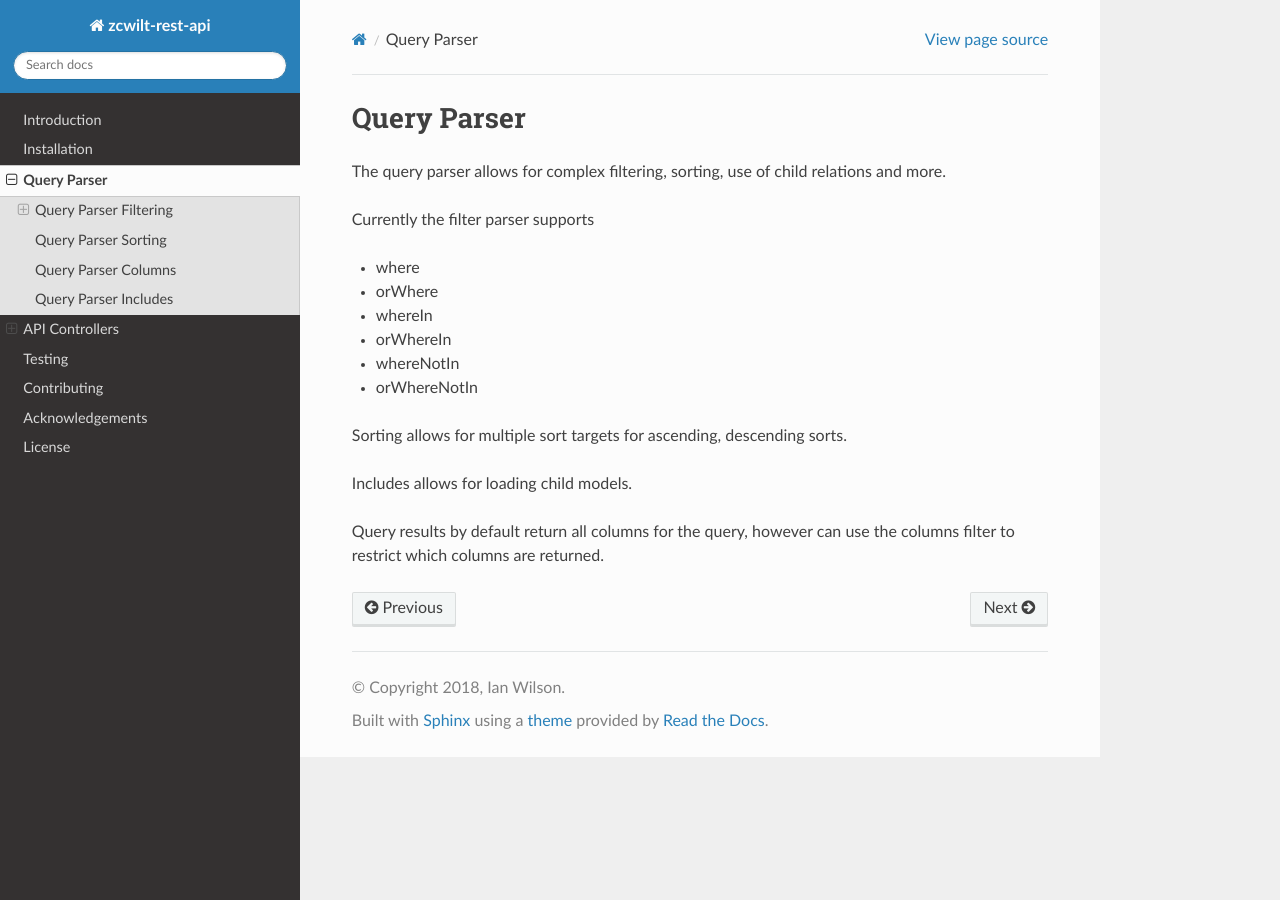
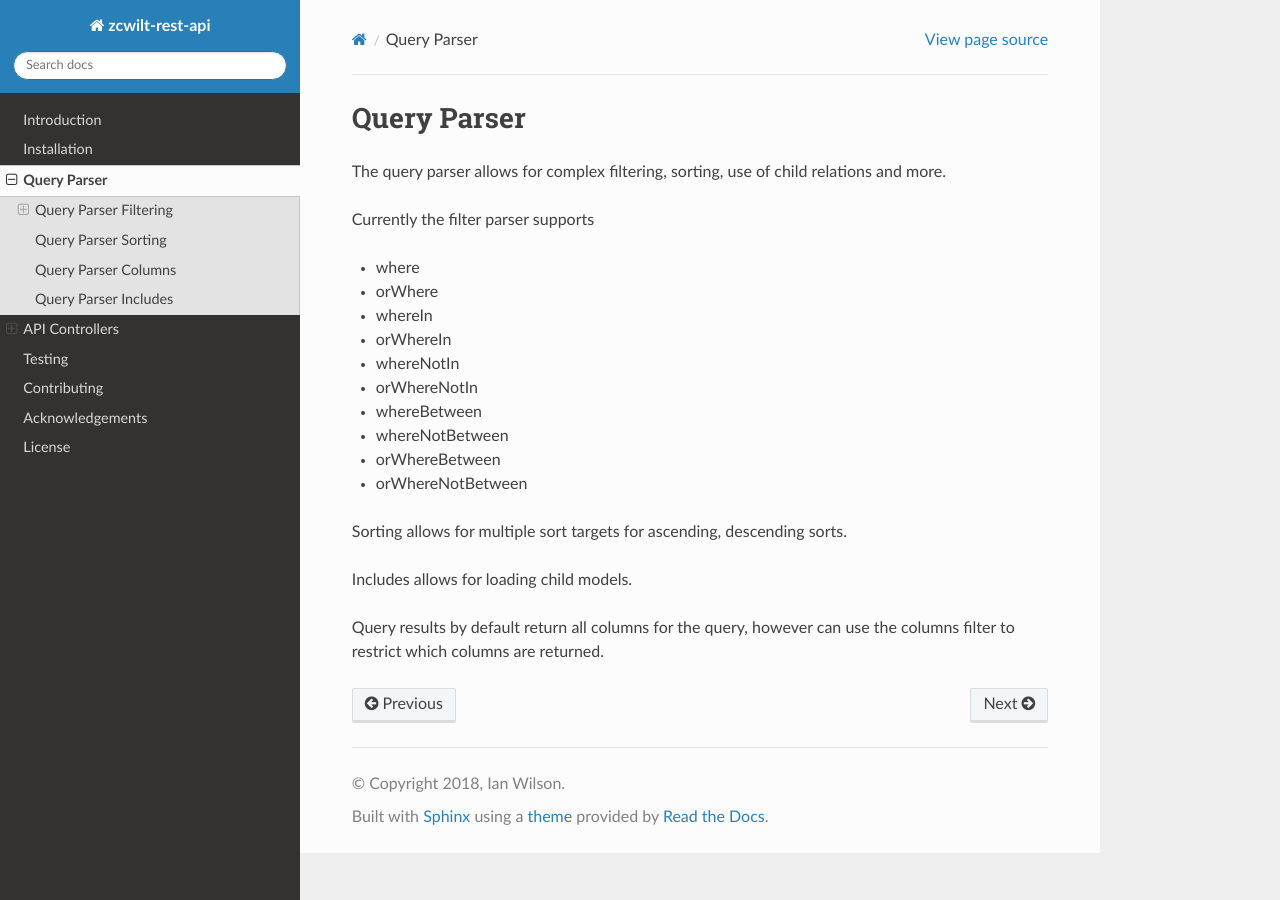
Before and after one commit to zcwilt/rest-api, a Sphinx documentation site: the page built from docs/queryparser.rst, in a window 1280 px wide. Built offline with Sphinx 7.4.7 and the Read the Docs theme 2.0.0, drawn with Linux system fonts in a browser that asks for light colours.

Commit message:
documentation updates

```diff
--- a/docs/queryparser.rst
+++ b/docs/queryparser.rst
@@ -11,6 +11,10 @@ Currently the filter parser supports
 - orWhereIn
 - whereNotIn
 - orWhereNotIn
+- whereBetween
+- whereNotBetween
+- orWhereBetween
+- orWhereNotBetween
 
 Sorting allows for multiple sort targets for ascending, descending sorts.
 
```
